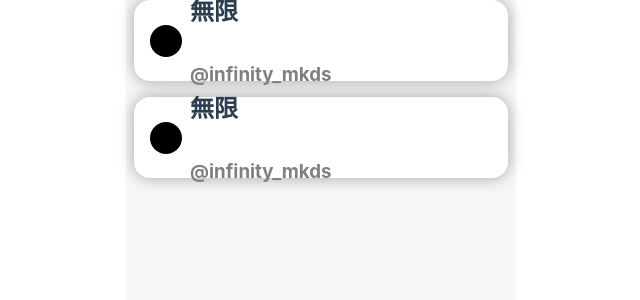
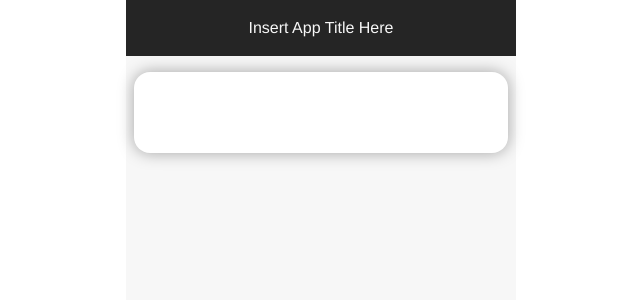
Before and after one commit to simd-float4x4/2525, a Vue app in the folder niconico-researcher/: page / in a window 1280 px wide. Shown: the top 300 px of the page, without its empty margins (319-959 px from the left). Built offline with nearby package versions, Linux system fonts and the light colour scheme.

Commit message:
fix: ヘッダー部分の実装

```diff
--- a/niconico-researcher/src/App.vue
+++ b/niconico-researcher/src/App.vue
@@ -1,7 +1,11 @@
 <template>
-  <div class="display_container">
-    <CastCell userName="無限" userAccountId="@infinity_mkds"/>
-    <CastCell userName="無限" userAccountId="@infinity_mkds"/>
+  <div class="main_view">
+    <div class="navigation_bar">
+      <span class="app_title">Insert App Title Here</span>
+    </div>
+    <div class="display_area">
+       <CastCell userName="無限" userAccountId="@infinity_mkds"/>
+    </div>
   </div>
 </template>
 
@@ -33,10 +37,28 @@ body {
   height: 100%;
 }
 
-.display_container {
+.main_view {
   background-color: #F7F7F7;
   width: 390px;
   height: 2000px;
   margin: 0 auto;
 }
+
+.navigation_bar {
+  position: relative;
+  background-color: #252525;
+  width: 100%;
+  height: 56px;
+  margin-bottom: 16px;
+  box-shadow: 0px 0px 10px -10px rgba(0, 0, 0, 0.34);
+}
+
+.app_title {
+  position: absolute;
+  top: 50%;
+  left: 50%;
+  transform: translate(-50%,-50%);
+  color: #F7F7F7;
+}
+
 </style>
--- a/niconico-researcher/src/components/CastCell.vue
+++ b/niconico-researcher/src/components/CastCell.vue
@@ -1,10 +1,6 @@
 <template>
     <div class="cell">
-        <div class="icon"></div>
-        <div class="text-container">
-            <h2>{{ userName }}</h2>
-            <h3>{{ platform[0].displayTextContent }}</h3>
-        </div>
+
     </div>
 </template>
 
```
